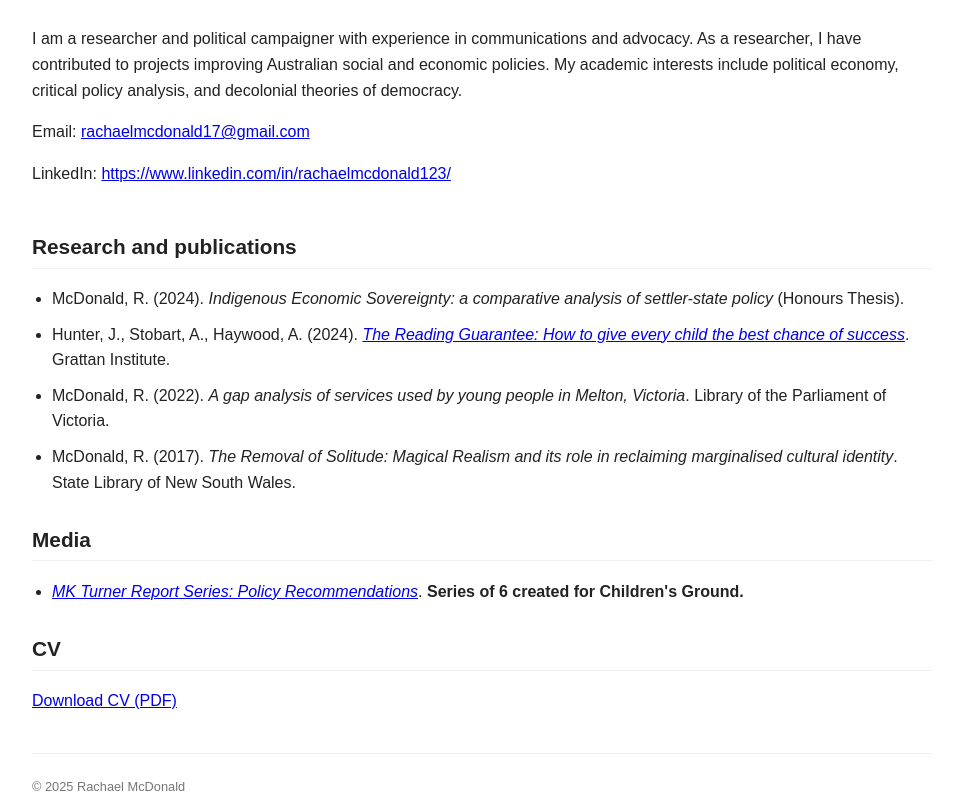
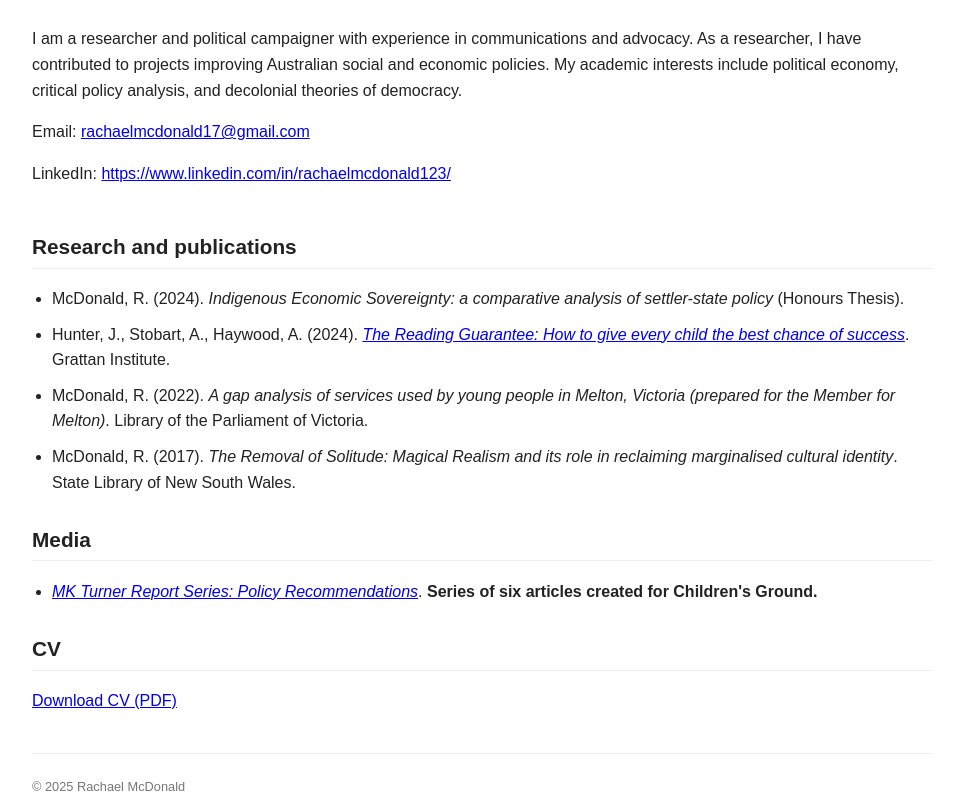
Before and after one commit to rachael-mcdonald/rachael-mcdonald.github.io, a plain HTML site: page index.html in a window 1280 px wide. Shown: the part 460-1260 px from the top of the page, without its empty margins (158-1121 px from the left). Drawn offline with Linux system fonts and the light colour scheme.

Commit message:
Update index.html

```diff
--- a/index.html
+++ b/index.html
@@ -66,7 +66,7 @@ footer { margin-top: 40px; font-size: 0.8em; color: #777; border-top: 1px solid
     </li>
     <li>
       McDonald, R. (2022).
-     <em>A gap analysis of services used by young people in Melton, Victoria</em></a>.
+     <em>A gap analysis of services used by young people in Melton, Victoria (prepared for the Member for Melton)</em></a>.
       Library of the Parliament of Victoria.
     </li>
     <li>
@@ -83,7 +83,7 @@ footer { margin-top: 40px; font-size: 0.8em; color: #777; border-top: 1px solid
   <ul>
     <li>
       <a href="https://childrensground.org.au/mk-turner-report-series-central-recommendation/"><em>MK Turner Report Series: Policy Recommendations</em></a>.
-      <b>Series of 6 created for Children's Ground.</b>
+      <b>Series of six articles created for Children's Ground.</b>
     </li>
   </ul>
 </section>
```
